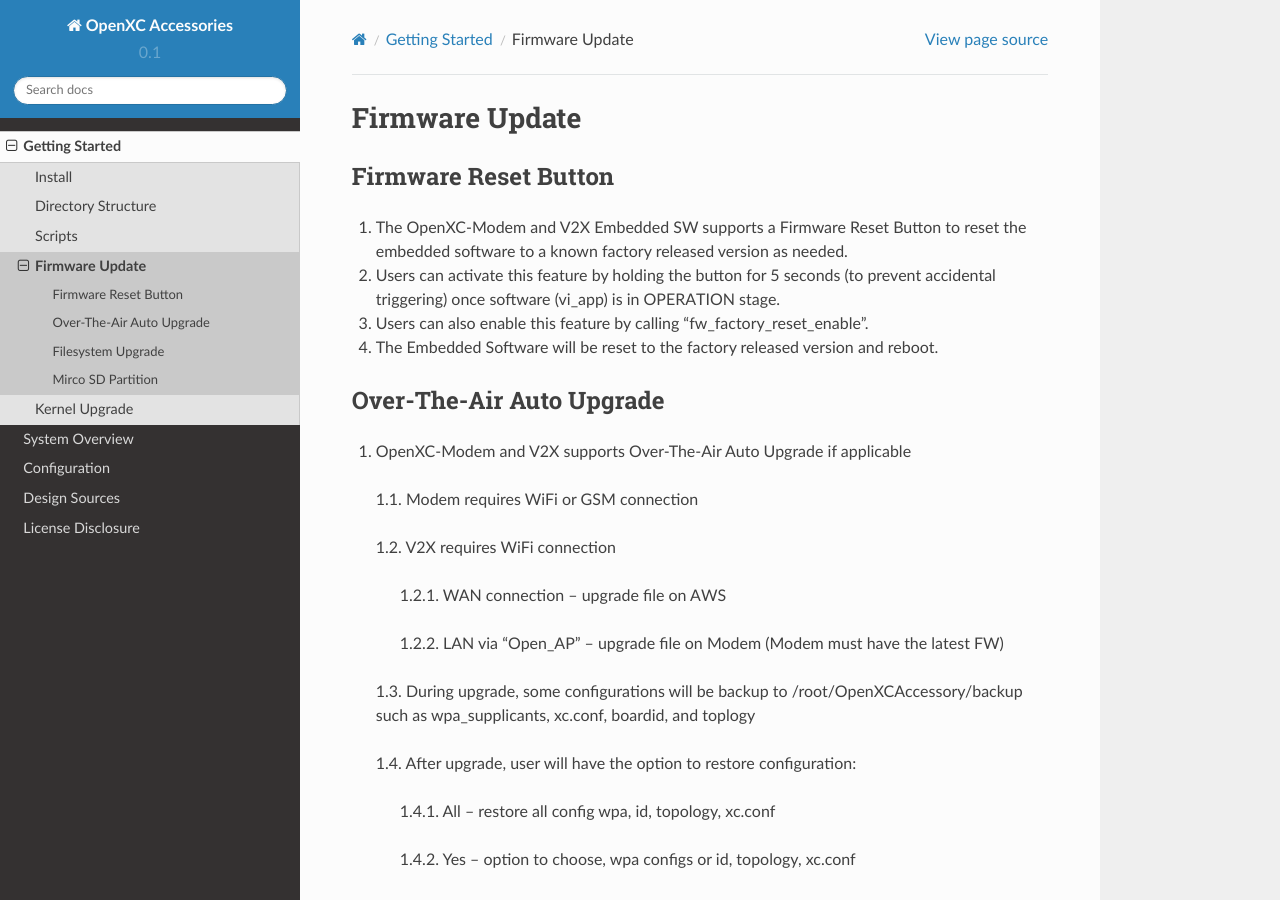
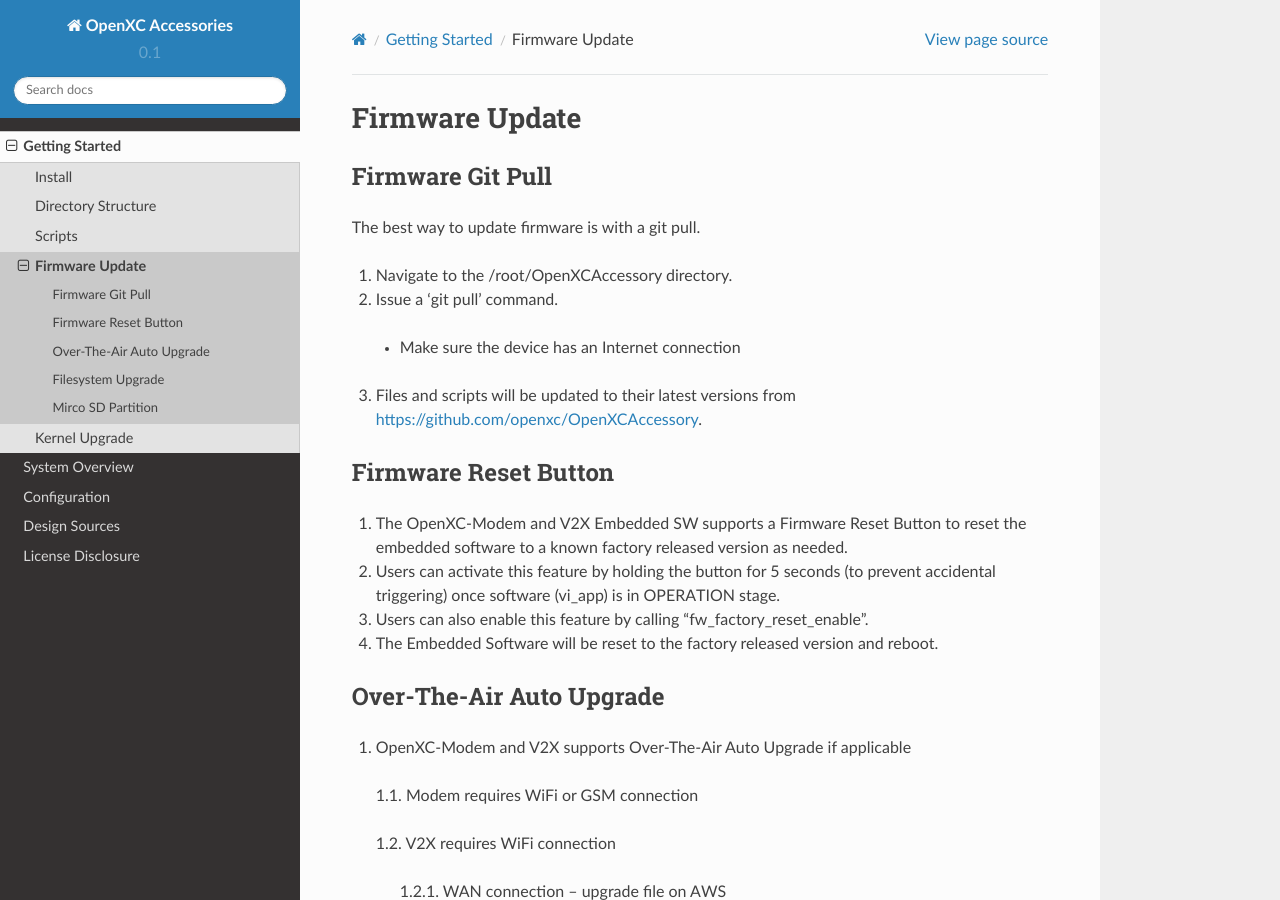
Before and after one commit to openxc/openxc-accessories, a Sphinx documentation site: the page built from docs/firmware-update.rst, in a window 1280 px wide and 900 px high. Built offline with Sphinx 7.4.7 and the Read the Docs theme 2.0.0, drawn with Linux system fonts in a browser that asks for light colours.

Commit message:
Add git pull

```diff
--- a/docs/firmware-update.rst
+++ b/docs/firmware-update.rst
@@ -1,6 +1,19 @@
 ===============
 Firmware Update
 ===============
+
+Firmware Git Pull
+-------
+
+The best way to update firmware is with a git pull.
+
+1. Navigate to the /root/OpenXCAccessory directory.
+2. Issue a ‘git pull’ command.
+
+  * Make sure the device has an Internet connection
+
+3. Files and scripts will be updated to their latest versions from https://github.com/openxc/OpenXCAccessory.
+
 
 Firmware Reset Button
 -------
```
